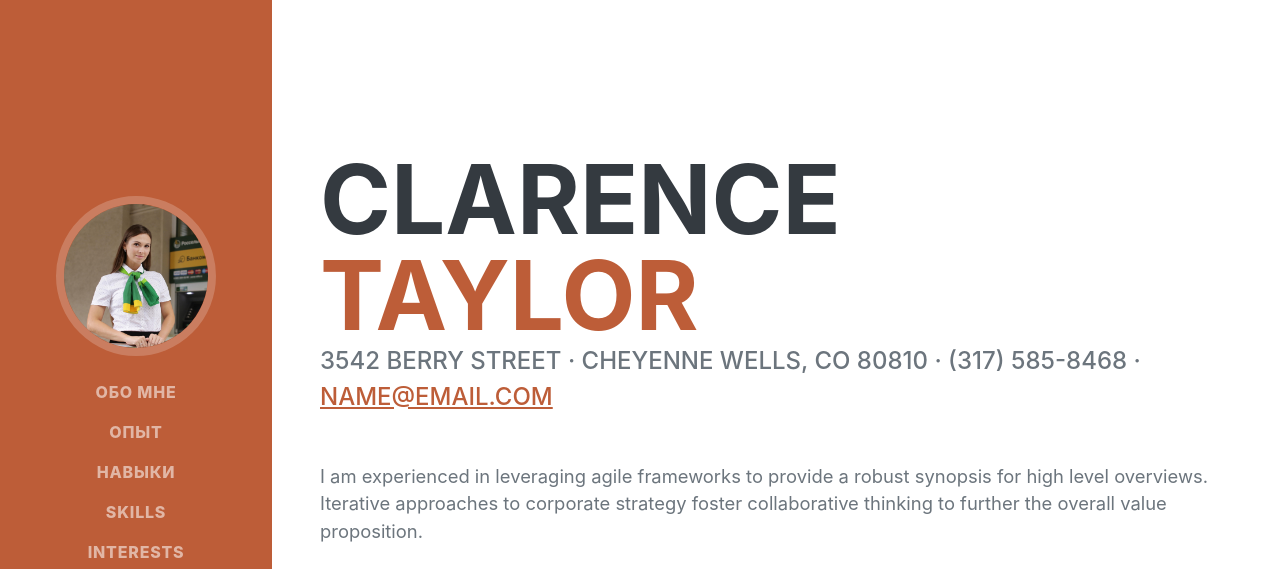
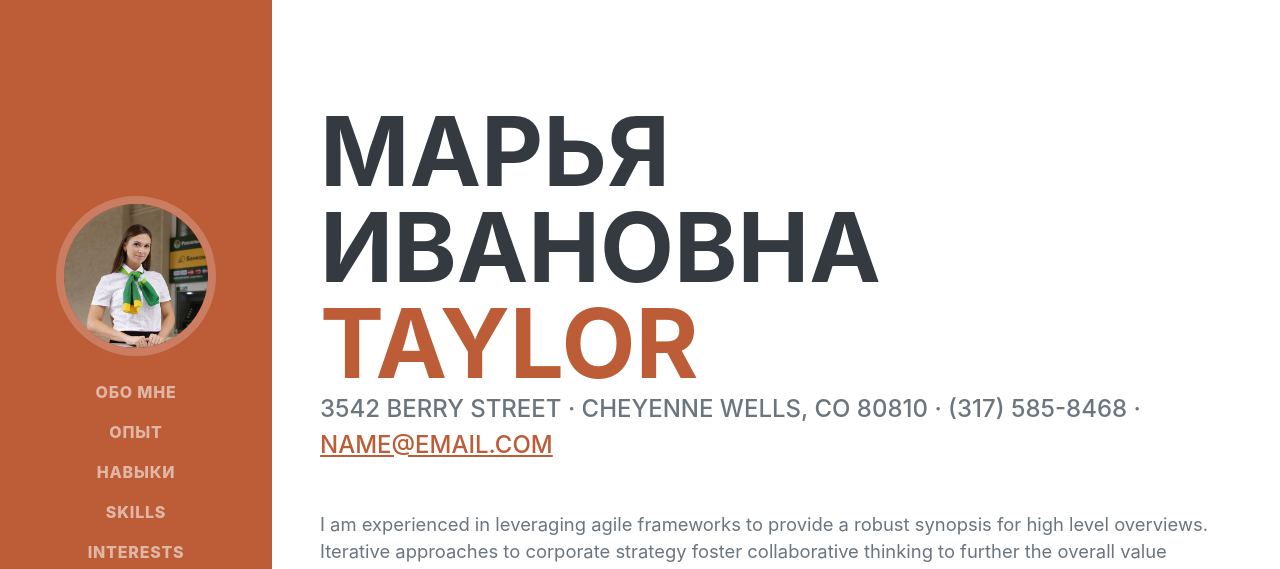
Before and after one commit to JohnDou005/Test, a plain HTML site: page index.html in a window 1280 px wide. Shown: the top 569 px of the page. Drawn offline with nearby package versions, Linux system fonts and the light colour scheme; a web font is replaced by a local one.

Commit message:
Update index.html

```diff
--- a/index.html
+++ b/index.html
@@ -40,7 +40,7 @@
             <section class="resume-section" id="about">
                 <div class="resume-section-content">
                     <h1 class="mb-0">
-                        Clarence
+                        Марья Ивановна
                         <span class="text-primary">Taylor</span>
                     </h1>
                     <div class="subheading mb-5">
```
